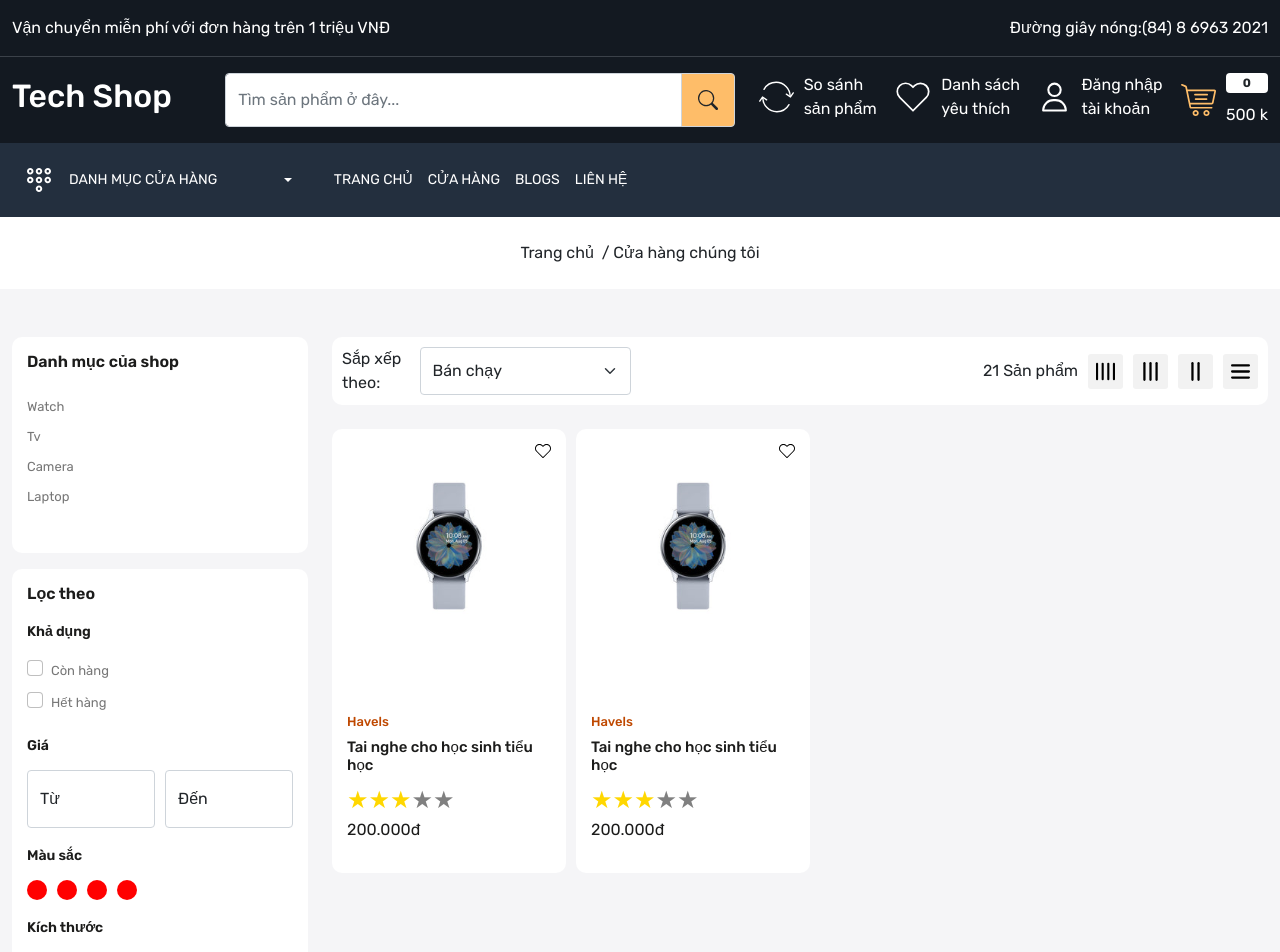
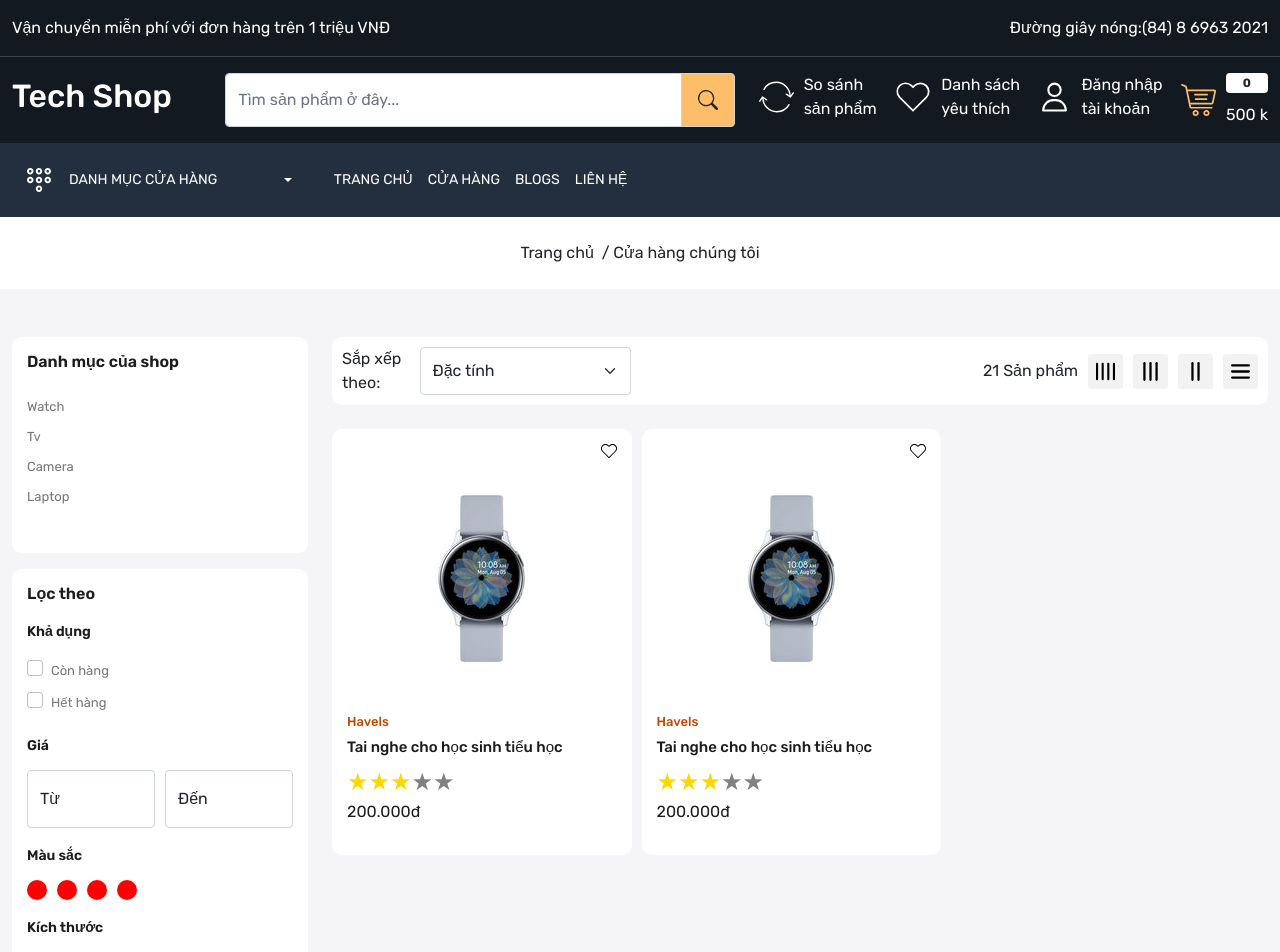
Before and after one commit to luongiautinhcam/techshop, a React (Create React App) app: page /product in a window 1280 px wide. Shown: the top 952 px of the page. Built offline with nearby package versions, Linux system fonts and the light colour scheme.

Commit message:
Fix Gird ProductCard

```diff
--- a/src/components/ProductCard.js
+++ b/src/components/ProductCard.js
@@ -15,7 +15,9 @@ const ProductCard = (props) => {
   return (
     <>
       <div
-        className={` ${location.pathname == "/store" ? `gr-${grid}` : "col-3"}`}
+        className={` ${
+          location.pathname == "/product" ? `gr-${grid}` : "col-3"
+        }`}
       >
         <Link to=":id" className="product-card position-relative">
           <div className="wishlist-icon position-absolute">
@@ -60,7 +62,9 @@ const ProductCard = (props) => {
         </Link>
       </div>
       <div
-        className={` ${location.pathname == "/store" ? `gr-${grid}` : "col-3"}`}
+        className={` ${
+          location.pathname == "/product" ? `gr-${grid}` : "col-3"
+        }`}
       >
         <Link className="product-card position-relative">
           <div className="wishlist-icon position-absolute">
--- a/src/pages/OurStore.js
+++ b/src/pages/OurStore.js
@@ -178,9 +178,14 @@ const OurStore = () => {
                   <p className="mb-0 d-block" style={{ width: "100px" }}>
                     Sắp xếp theo:
                   </p>
-                  <select name="" className="form-control form-select" id="">
+                  <select
+                    name=""
+                    defaultValue={"manual"}
+                    className="form-control form-select"
+                    id=""
+                  >
                     <option value="manual">Đặc tính</option>
-                    <option value="best-selling" selected="selected">
+                    <option value="best-selling">
                       Bán chạy
                     </option>
                     <option value="title-ascending">A-Z</option>
```
